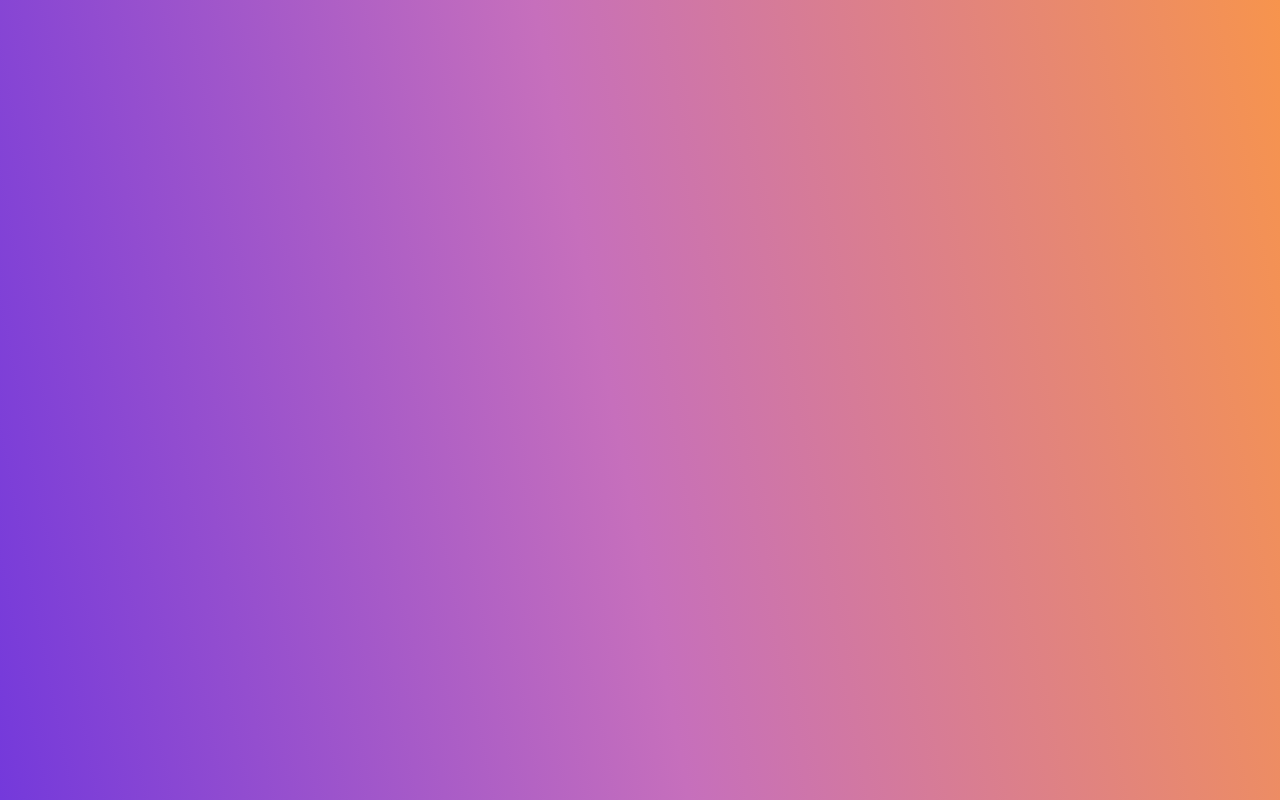
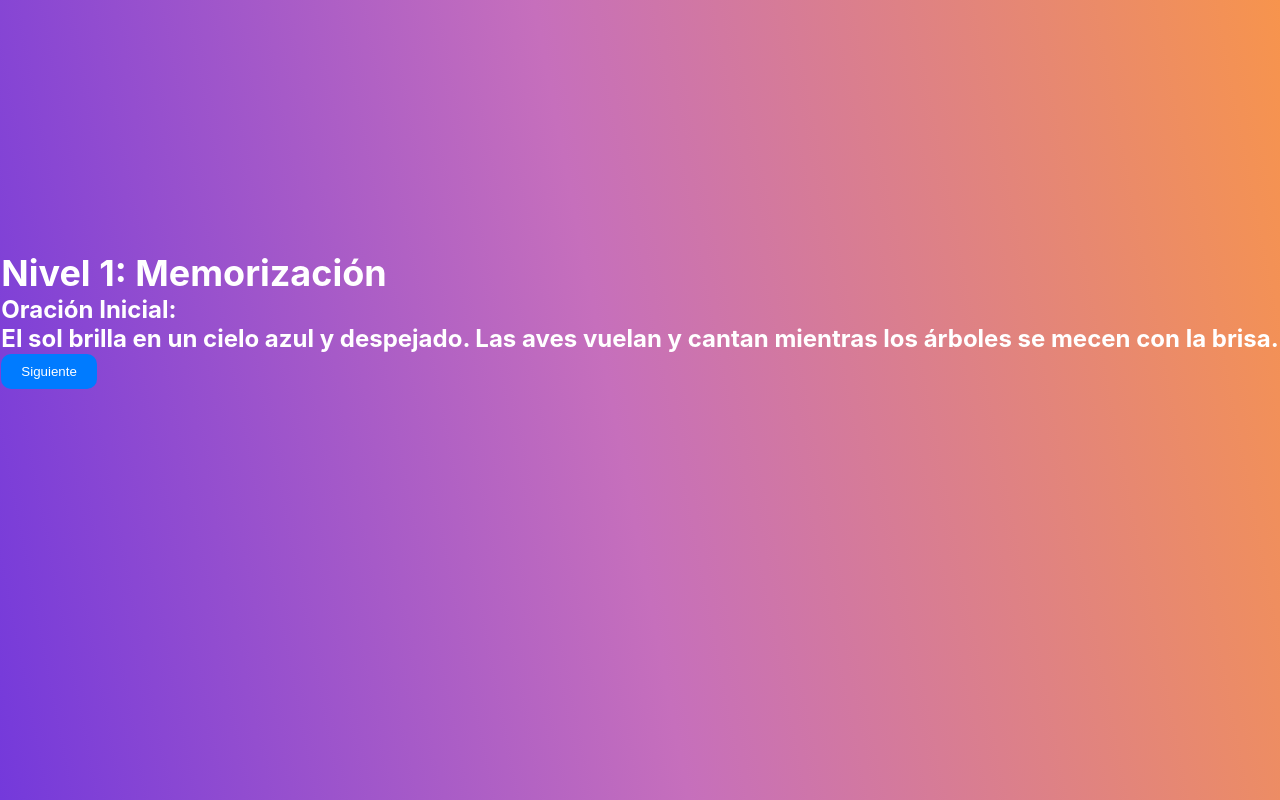
Before and after one commit to Arth97/CognitiveApp, a React (Create React App) app in the folder frontend/: page /sentence-memory in a window 1280 px wide. Before the commit this address had no page. Built offline with nearby package versions, Linux system fonts and the light colour scheme.

Commit message:
SentenceMemory

```diff
--- a/frontend/src/App.tsx
+++ b/frontend/src/App.tsx
@@ -1,6 +1,6 @@
 import React, { useState } from 'react';
 import './App.css';
-import { Login, Register, Home, NumberMemory, WordMemory, LetterMix, QuickReflex } from './pages';
+import { Login, Register, Home, NumberMemory, WordMemory, LetterMix, QuickReflex, SentenceMemory } from './pages';
 import { Routes, Route } from 'react-router-dom';
 import { UserInfoContextProvider } from './context/userInfoContext';
 
@@ -26,6 +26,7 @@ function App() {
           <Route path="/word-memory" element={<WordMemory />} />
           <Route path="/letter-mix" element={<LetterMix />} />
           <Route path="/quick-reflex" element={<QuickReflex />} />
+          <Route path="/sentence-memory" element={<SentenceMemory />} />
         </Routes>
       </UserInfoContextProvider>
     </div>
--- a/frontend/src/pages/Home.tsx
+++ b/frontend/src/pages/Home.tsx
@@ -13,6 +13,7 @@ export const Home = (props) => {
         <button onClick={() => navigate('/word-memory')} className="main-btn">Word Memory</button>
         <button onClick={() => navigate('/letter-mix')} className="main-btn">LetterMix</button>
         <button onClick={() => navigate('/quick-reflex')} className="main-btn">QuickReflex</button>
+        <button onClick={() => navigate('/sentence-memory')} className="main-btn">SentenceMemory</button>
         <button className="main-btn">Button</button>
         <button className="main-btn">Button</button>
         <button className="main-btn">Button</button>
--- /dev/null
+++ b/frontend/src/pages/SentenceMemory.css
@@ -0,0 +1,23 @@
+
+.challenge {
+  font-size: 24px;
+  font-weight: bold;
+  margin: 20px 0;
+}
+
+.challenge input {
+  border: 1px solid black;
+  padding: 5px;
+}
+
+.challenge button {
+  background-color: #007bff;
+  color: white;
+  padding: 10px 20px;
+  border: none;
+  cursor: pointer;
+}
+
+.challenge button:hover {
+  background-color: #0056b3;
+}
--- /dev/null
+++ b/frontend/src/pages/SentenceMemory.tsx
@@ -0,0 +1,124 @@
+import './SentenceMemory.css';
+import React, { useState } from 'react';
+
+export const SentenceMemory = () => {
+  const [level, setLevel] = useState(1);
+  const [score, setScore] = useState(0);
+
+  const [words, setWords] = useState({
+    word1: '',
+    word2: '',
+    word3: '',
+    word4: '',
+    word5: '',
+    word6: '',
+  });
+
+  const originalSentence = "El sol brilla en un cielo azul y despejado. Las aves vuelan y cantan mientras los árboles se mecen con la brisa.";
+
+  const missingSentence = `El sol brilla en un [${words.word1}] azul y [${words.word2}]. Las aves [${words.word3}] y [${words.word4}] mientras los [${words.word5}] se [${words.word6}] con la [___].`;
+
+  const startChallenge = () => {
+    if (level === 1) {
+      setLevel(2);
+    } else if (level === 2) {
+      checkAnswers();
+      setLevel(3);
+    } else if (level === 3) {
+      resetChallenge();
+      setLevel(1);
+    }
+  };
+
+  const checkAnswers = () => {
+    if (
+      words.word1.toLowerCase() === "cielo" &&
+      words.word2.toLowerCase() === "despejado" &&
+      words.word3.toLowerCase() === "vuelan" &&
+      words.word4.toLowerCase() === "cantan" &&
+      words.word5.toLowerCase() === "árboles" &&
+      words.word6.toLowerCase() === "brisa"
+    ) {
+      setScore(score + 1);
+    }
+  };
+
+  const resetChallenge = () => {
+    setScore(0);
+    setWords({
+      word1: '',
+      word2: '',
+      word3: '',
+      word4: '',
+      word5: '',
+      word6: '',
+    });
+  };
+
+  return (
+    <div className="main-container">
+      <div className="challenge">
+        <h2>Nivel {level}: Memorización</h2>
+        <p>Oración Inicial:</p>
+        <p>{originalSentence}</p>
+        <button onClick={startChallenge}>
+          {level === 1 ? "Siguiente" : level === 2 ? "Verificar" : "Reiniciar"}
+        </button>
+      </div>
+
+      {level === 2 && (
+        <div className="challenge">
+          <h2>Nivel 2: Completa la Oración</h2>
+          <p>Completa la siguiente oración:</p>
+          <p>{missingSentence}</p>
+          <input
+            type="text"
+            placeholder="Palabra 1"
+            value={words.word1}
+            onChange={(e) => setWords({ ...words, word1: e.target.value })}
+          />
+          <input
+            type="text"
+            placeholder="Palabra 2"
+            value={words.word2}
+            onChange={(e) => setWords({ ...words, word2: e.target.value })}
+          />
+          <input
+            type="text"
+            placeholder="Palabra 3"
+            value={words.word3}
+            onChange={(e) => setWords({ ...words, word3: e.target.value })}
+          />
+          <input
+            type="text"
+            placeholder="Palabra 4"
+            value={words.word4}
+            onChange={(e) => setWords({ ...words, word4: e.target.value })}
+          />
+          <input
+            type="text"
+            placeholder="Palabra 5"
+            value={words.word5}
+            onChange={(e) => setWords({ ...words, word5: e.target.value })}
+          />
+          <input
+            type="text"
+            placeholder="Palabra 6"
+            value={words.word6}
+            onChange={(e) => setWords({ ...words, word6: e.target.value })}
+          />
+          <button onClick={startChallenge}>Siguiente</button>
+        </div>
+      )}
+
+      {level === 3 && (
+        <div className="challenge">
+          <h2>Nivel 3: Resultados</h2>
+          <p>Tu puntuación: {score}</p>
+          <button onClick={resetChallenge}>Reiniciar</button>
+        </div>
+      )}
+
+    </div>
+  );
+}
--- a/frontend/src/pages/index.ts
+++ b/frontend/src/pages/index.ts
@@ -5,3 +5,4 @@ export { NumberMemory } from './NumberMemory';
 export { WordMemory } from './WordMemory';
 export { LetterMix } from './LetterMix';
 export { QuickReflex } from './QuickReflex';
+export { SentenceMemory } from './SentenceMemory';
```
Also changed, not shown: 1 other file (tests, documents, lock files or other folders).
